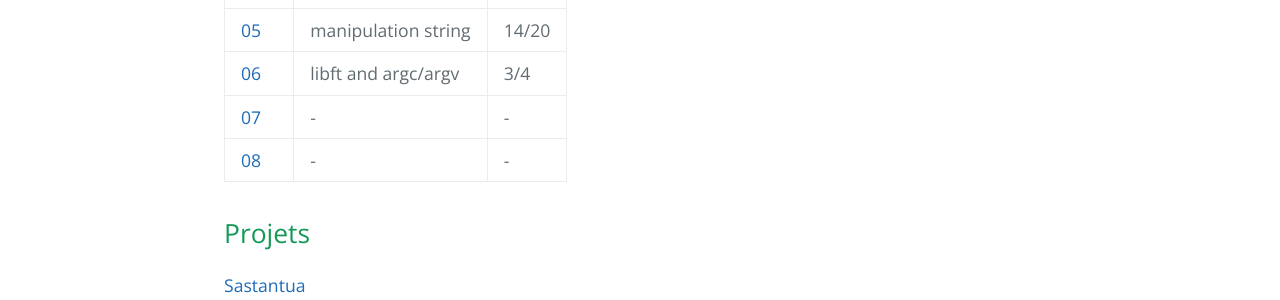
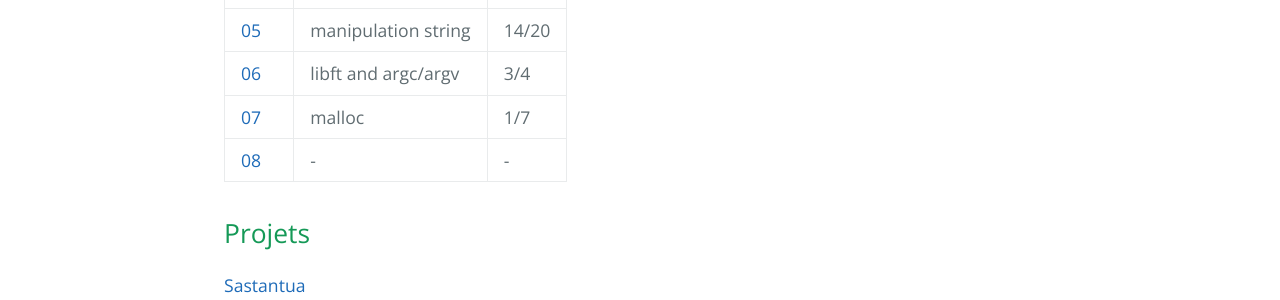
Before and after one commit to Obsaa/42-piscine-c-1, a Jekyll site: the page built from index.md, in a window 1280 px wide. Shown: the part 761-1061 px from the top of the page. Built offline with Jekyll 4.4.1, drawn with Linux system fonts in a browser that asks for light colours.

Commit message:
Update index.md

```diff
--- a/index.md
+++ b/index.md
@@ -14,7 +14,7 @@ layout: base
 | [04](pdfs/j04.pdf) | algorithmie | 6/9 |
 | [05](pdfs/j05.pdf) | manipulation string | 14/20 |
 | [06](pdfs/j06.pdf) | libft and argc/argv | 3/4 |
-| [07](pdfs/j07.pdf) | - | - |
+| [07](pdfs/j07.pdf) | malloc | 1/7 |
 | [08](pdfs/j08.pdf) | - | - |
 
 ## Projets
```
